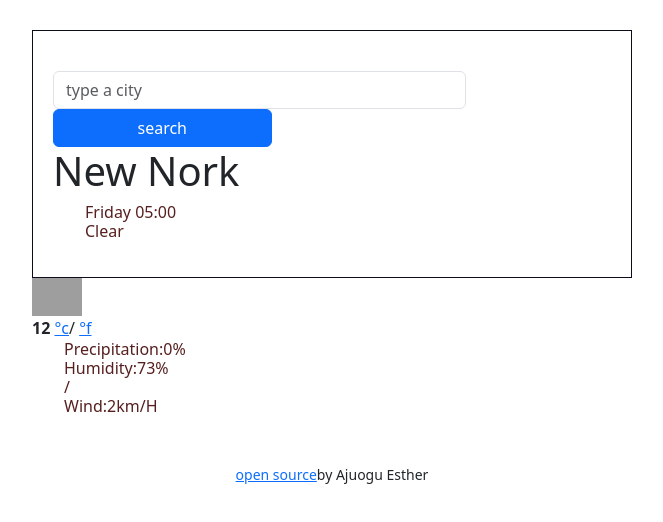
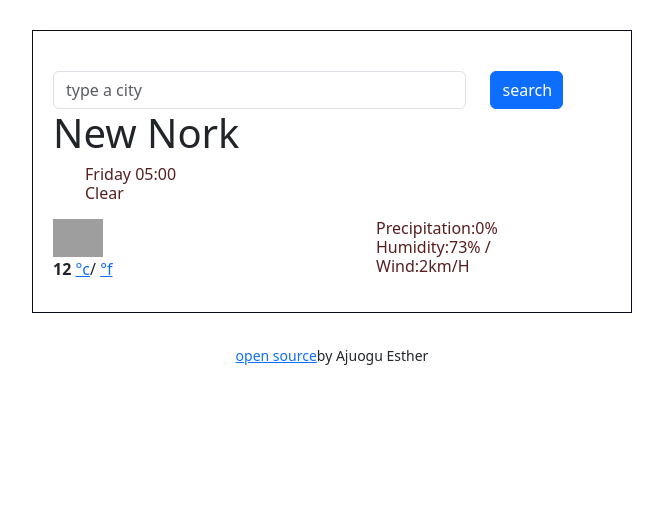
Before and after one commit to ESTHERAJUOGU/esther-weather-app, a plain HTML site: page index.html in a window 1280 px wide. Shown: the whole page, without its empty margins (308-971 px from the left). Drawn offline with nearby package versions, Linux system fonts and the light colour scheme; grey boxes are pictures that could not be loaded.

Commit message:
updated index.html

```diff
--- a/index.html
+++ b/index.html
@@ -1,4 +1,5 @@
 <!DOCTYPE html>
+<html>
     <head>
         <meta charset="utf-8">
         <meta http-equiv="X-UA-Compatible" content="IE=edge">
@@ -19,7 +20,7 @@
     <input type="search" placeholder="type a city"
         class="form-control" id="city-input" autocomplete="off">
                             </div>
-<dv class="col-5">
+<div class="col-2">
 <input type="submit" value="search" class=" btn btn-primary w-100" >
 </div>
 </div>
@@ -44,6 +45,7 @@
        <span class="units"> <a href="" id="celcius-link">°c</a>/ <a href="" id="fahrenheit-link">°f</a></span>
         </div>
         </div>
+            </div>
         <div class="col-6">
         <ul>
         <li>
@@ -56,12 +58,13 @@
      <span id="wind">  wind:2km/h </span>
         </li>
        </ul>
+
         </div>
             </div>
             </div>
         </div>
                 </div>
-      <div class="link"> <small> <a href="">open source</a>by Ajuogu Esther
+       <div class="link"> <small> <a href="">open source</a>by Ajuogu Esther
     </small> </div>
         <script src="index.js" ></script>
     </body>
```
